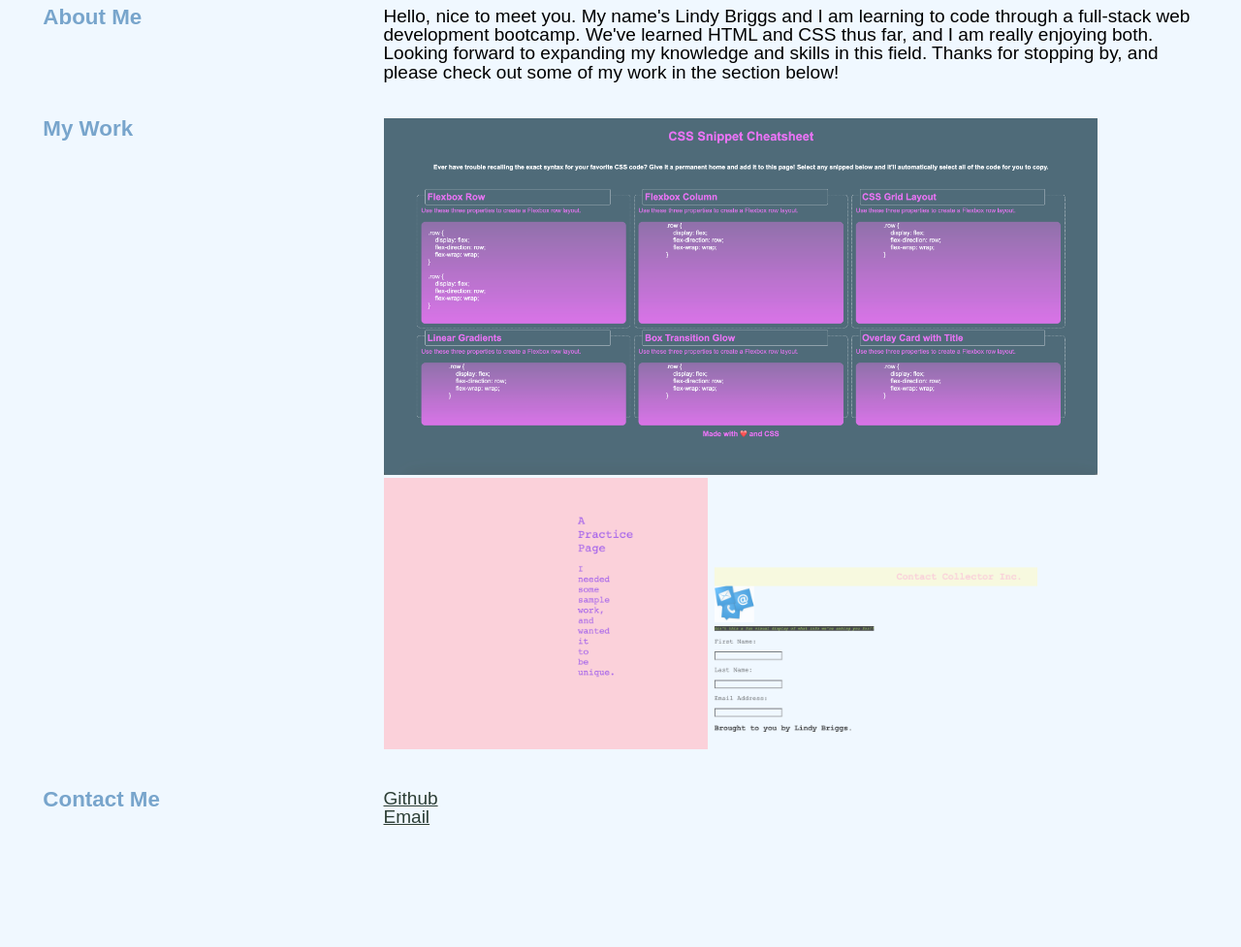
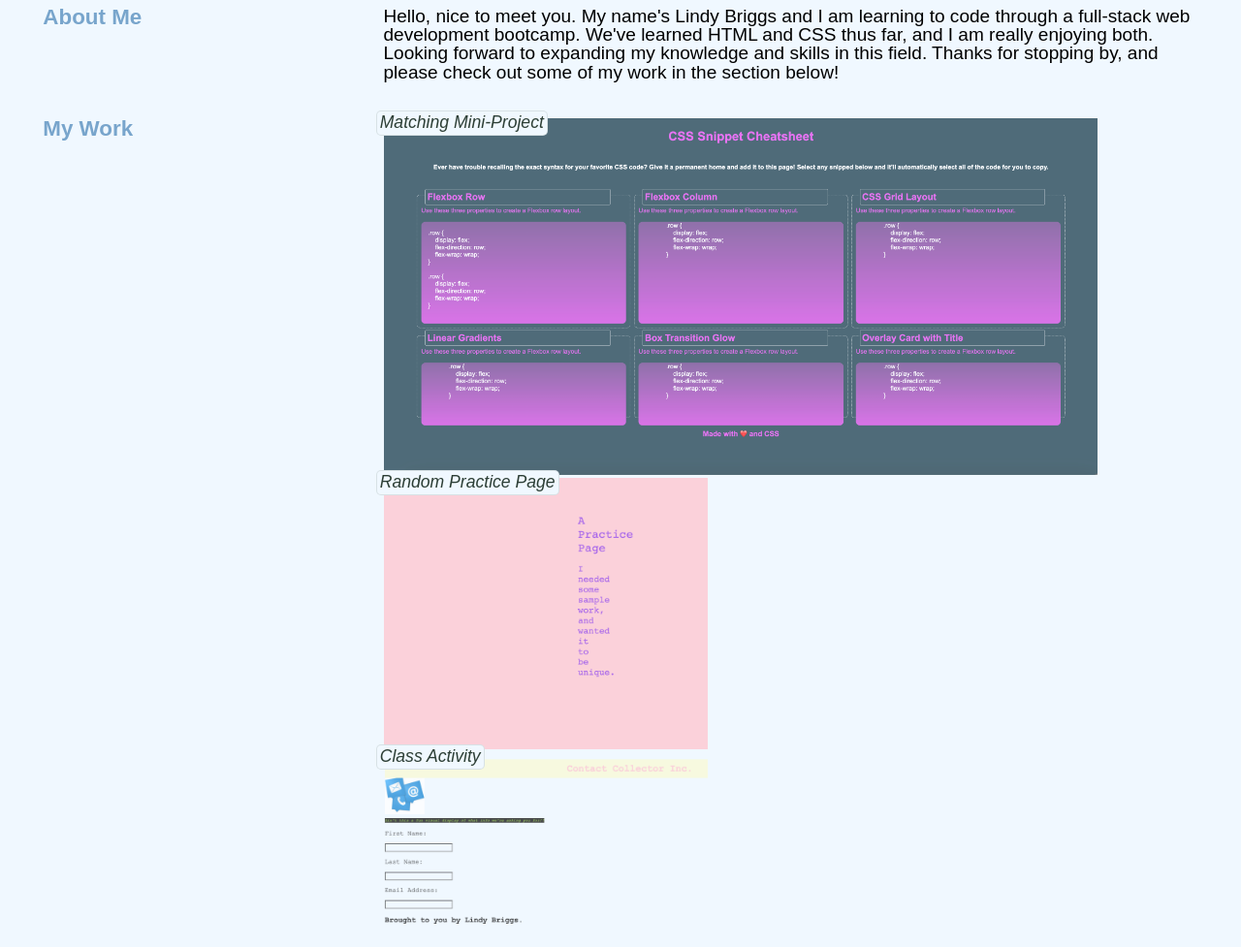
Before and after one commit to lindybriggs/Portfolio--Early-Draft, a plain HTML site: page index.html in a window 1280 px wide. Shown: the part 520-1497 px from the top of the page at 97% size. Before the commit the page ends 1392 px from the top, so only its background shows below. Drawn offline with Linux system fonts and the light colour scheme.

Commit message:
put work images into their own flexboxes so i could create headers for them.

```diff
--- a/Assets-CSS/style.css
+++ b/Assets-CSS/style.css
@@ -92,16 +92,31 @@ h2 {
     font-weight:bolder;
 }
 
-.try {
+.try,
+.other1,
+.other2 {
+    display: flex;
     position: relative;
+}
+
+h3 {
+    position: absolute;
+    background-color: var(--light);
+    color: var(--dark);
+    font-weight: lighter;
+    font-style: italic;
+    padding: 0.2rem;
+    min-width: 10%;
+    font-size: 1.1rem;
+    border: solid .05rem;
+    border-color: rgba(192, 203, 204, 50%);
+    border-radius: 5px;
+    top:-0.5rem;
+    left:-0.5rem
 }
 
 .bigWork {
     width:88%;
-}
-
-.others {
-    position:static;
 }
 
 .otherWork1,
@@ -113,7 +128,10 @@ h2 {
 
 .bigWork:hover,
 .otherWork1:hover,
-.otherWork2:hover {
+.otherWork2:hover,
+.bigWork:hover h3,
+.otherWork1:hover h3,
+.otherWork2:hover h3 {
     box-shadow: inset 0px 0px 8px var(--dark), 0 0 15px var(--dark);
     opacity: 1;
 }
@@ -152,7 +170,4 @@ img {
         flex-direction: column;
     }
 
-    /* .content p {
-        text-align: center;
-    } */
 }
--- a/index.html
+++ b/index.html
@@ -43,10 +43,15 @@
             <section class="content">
                 <div class="try">
                     <a href="./link-files/work1/index.html" target="_blank"><img class="bigWork" src="./Images/work1.jpg" alt="screenshot of most recent work"></a>
+                    <h3>Matching Mini-Project</h3>
                 </div>
-                <div class="others">
+                <div class="other1">
                     <a href="./link-files/work2/index.html" target="_blank"><img class="otherWork1" src="./Images/work2.jpg" alt="another photo of my work"></a>
+                    <h3>Random Practice Page</h3>
+                </div>
+                <div class="other2">
                     <a href="./link-files/work3/index.html" target="_blank"><img class="otherWork2" src="./Images/work3.jpg" alt="another photo of my work"></a>
+                    <h3>Class Activity</h3>
                 </div>
             </section>
         </section>
```
